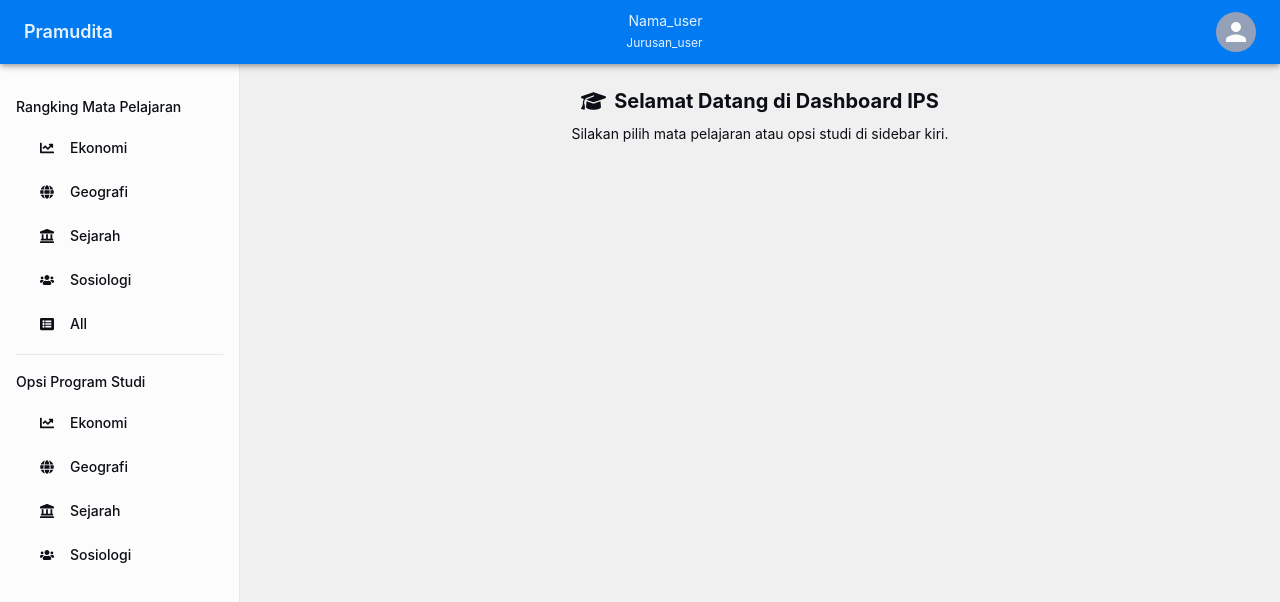
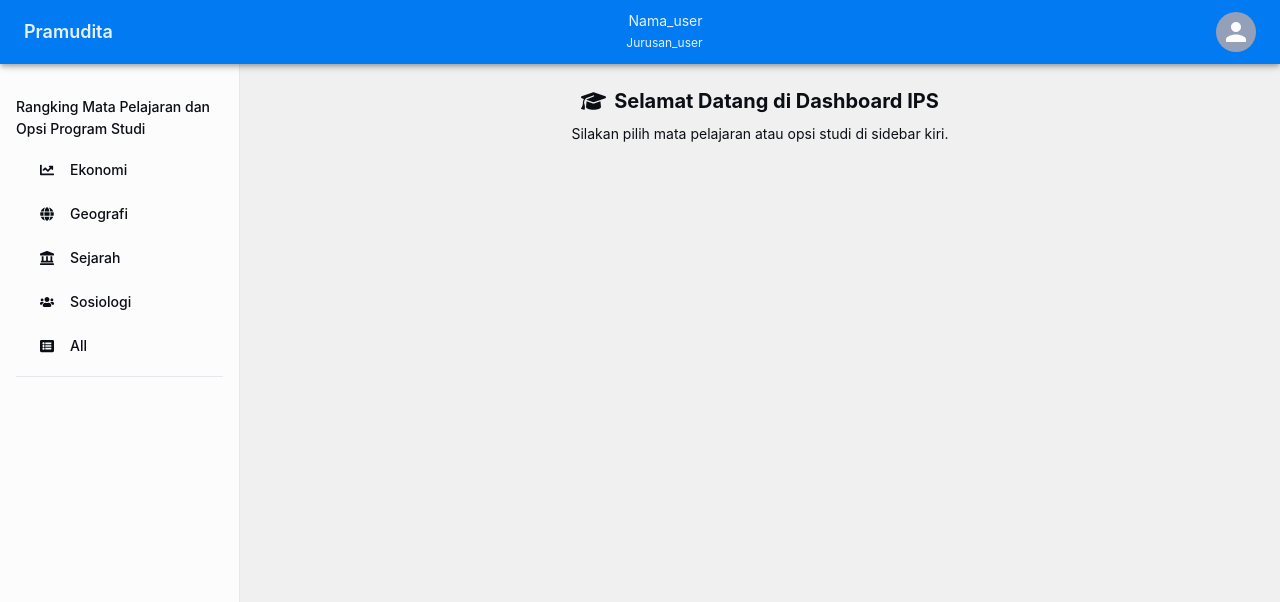
Before and after one commit to Ihsanfati/pramudita, a React (Create React App) app: page /student-ips in a window 1280 px wide. Shown: the top 602 px of the page. Built offline with nearby package versions, Linux system fonts and the light colour scheme.

Commit message:
1. Mengeliminasi opsi program studi pada Sidebar.

```diff
--- a/src/student-ips/components/Sidebar.js
+++ b/src/student-ips/components/Sidebar.js
@@ -35,7 +35,7 @@ const Sidebar = ({ onSubjectClick }) => {
       <Toolbar />
       <Box sx={{ overflow: 'auto', p: 2 }}>
         <Typography variant="subtitle2" sx={{ mt: 2 }}>
-          Rangking Mata Pelajaran
+          Rangking Mata Pelajaran dan Opsi Program Studi
         </Typography>
         <List>
           {subjects.map((text) => (
@@ -50,17 +50,6 @@ const Sidebar = ({ onSubjectClick }) => {
           </ListItem>
         </List>
         <Divider />
-        <Typography variant="subtitle2" sx={{ mt: 2 }}>
-          Opsi Program Studi
-        </Typography>
-        <List>
-          {subjects.map((text) => (
-            <ListItem button key={text} onClick={() => onSubjectClick(text)}>
-              {iconMap[text]}
-              <ListItemText primary={text} sx={{ pl: 2 }} />
-            </ListItem>
-          ))}
-        </List>
       </Box>
     </Drawer>
   );
```
